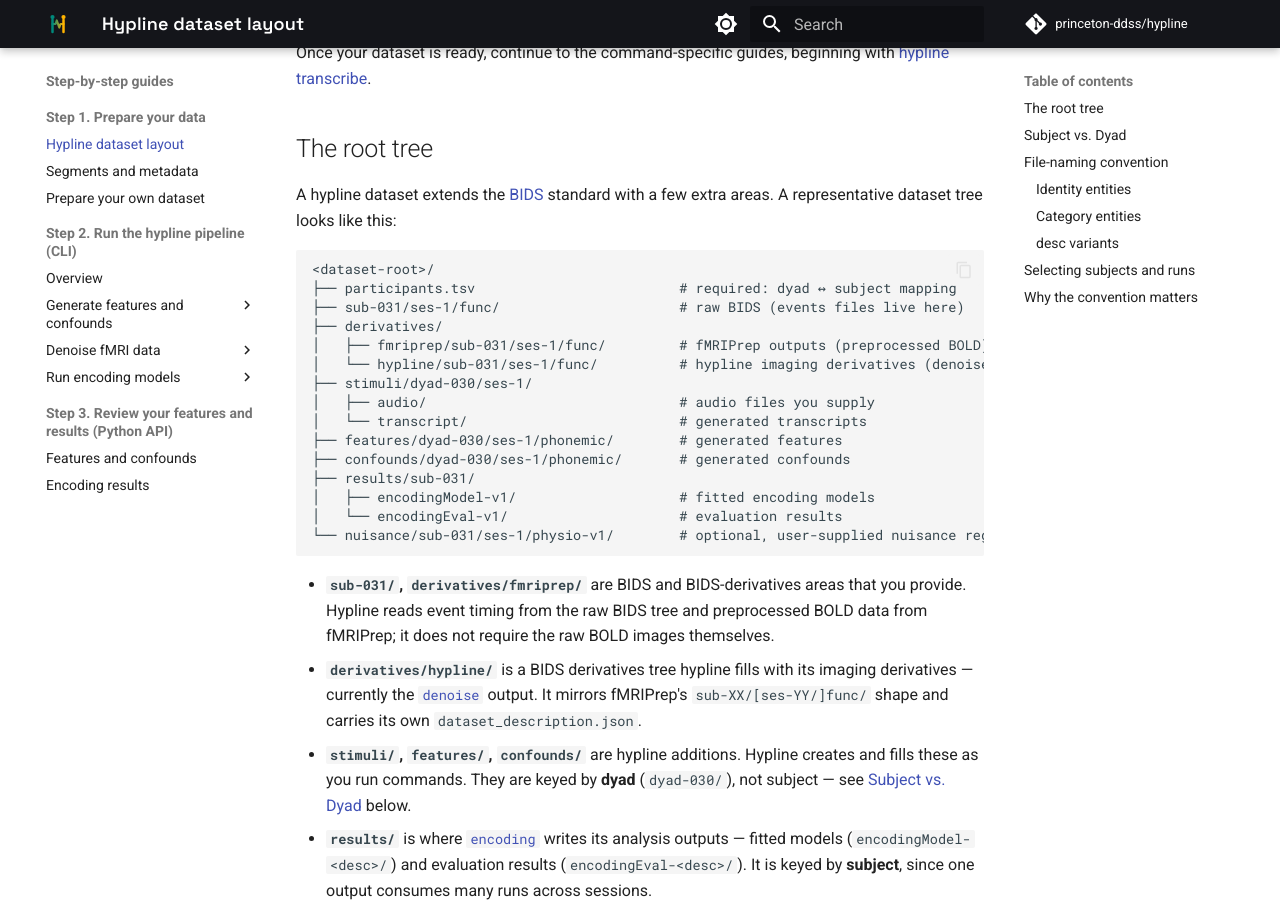
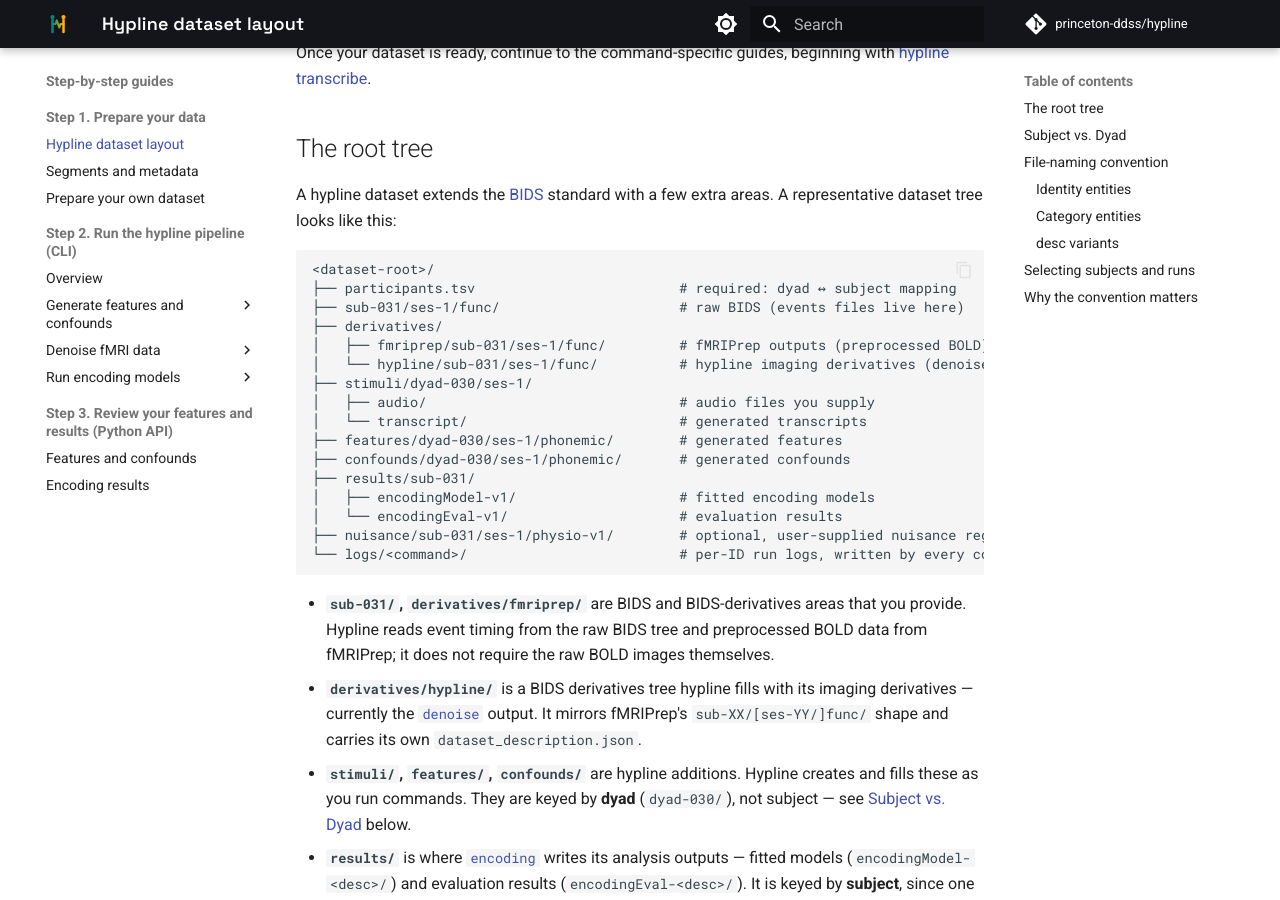
Before and after one commit to princeton-ddss/hypline, an MkDocs documentation site: the page built from docs/mkdocs/step-by-step/layout.md, in a window 1280 px wide and 900 px high, scrolled down 533 px. Built offline with MkDocs 1.6.1 and Material for MkDocs 9.7.7, drawn with Linux system fonts in a browser that asks for light colours; comment, search, counter and statistics services are not loaded; the version menu is left out.

Commit message:
Update docs/mkdocs/step-by-step/layout.md
Co-authored-by: Sangyoon Park <datumvitae@gmail.com>

````diff
--- a/docs/mkdocs/step-by-step/layout.md
+++ b/docs/mkdocs/step-by-step/layout.md
@@ -36,7 +36,8 @@
 ├── results/sub-031/
 │   ├── encodingModel-v1/                    # fitted encoding models
 │   └── encodingEval-v1/                     # evaluation results
-└── nuisance/sub-031/ses-1/physio-v1/        # optional, user-supplied nuisance regressors
+├── nuisance/sub-031/ses-1/physio-v1/        # optional, user-supplied nuisance regressors
+└── logs/<command>/                          # per-ID run logs, written by every command
 ```
 
 - **`sub-031/`, `derivatives/fmriprep/`** are BIDS and BIDS-derivatives areas
````
